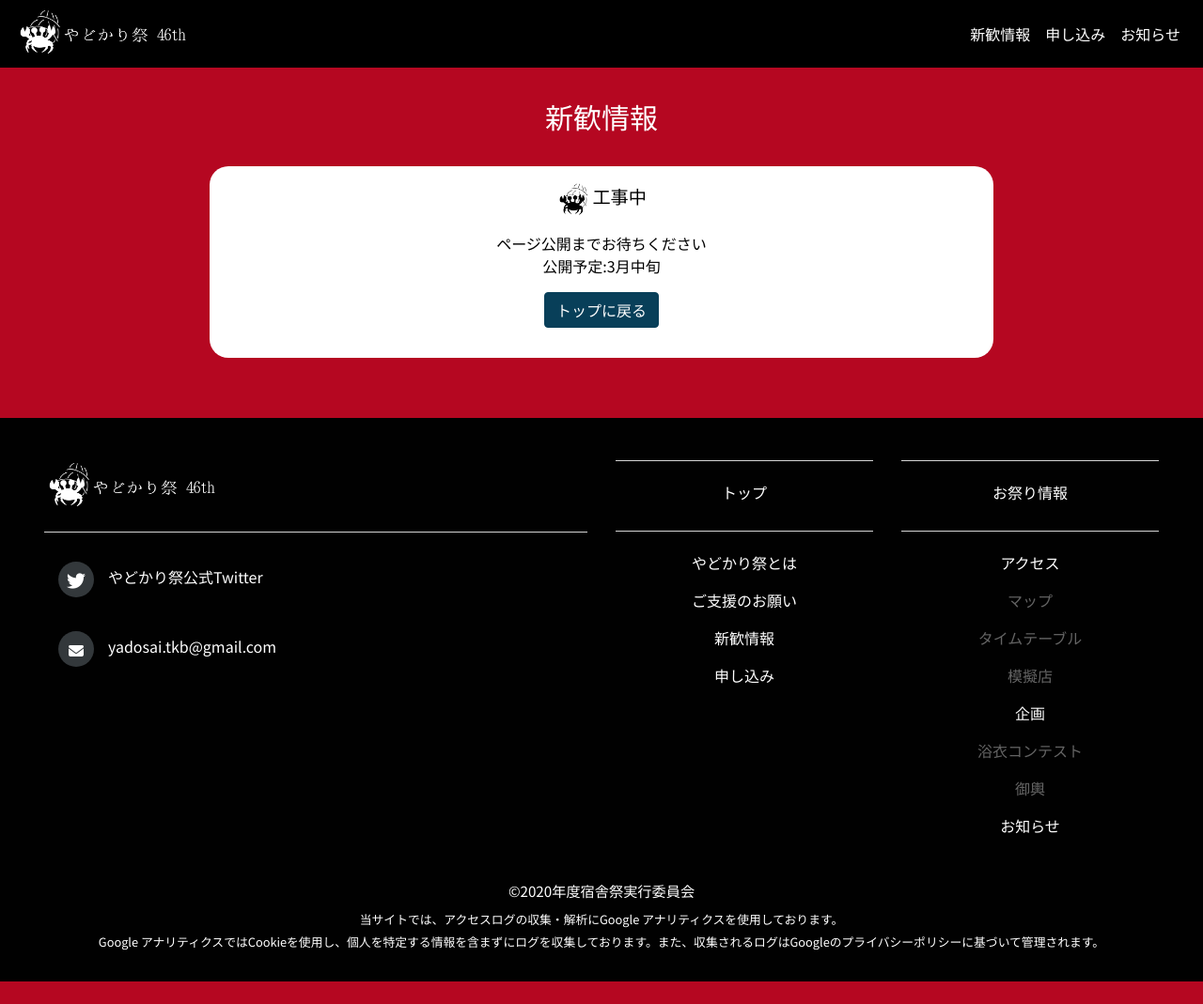
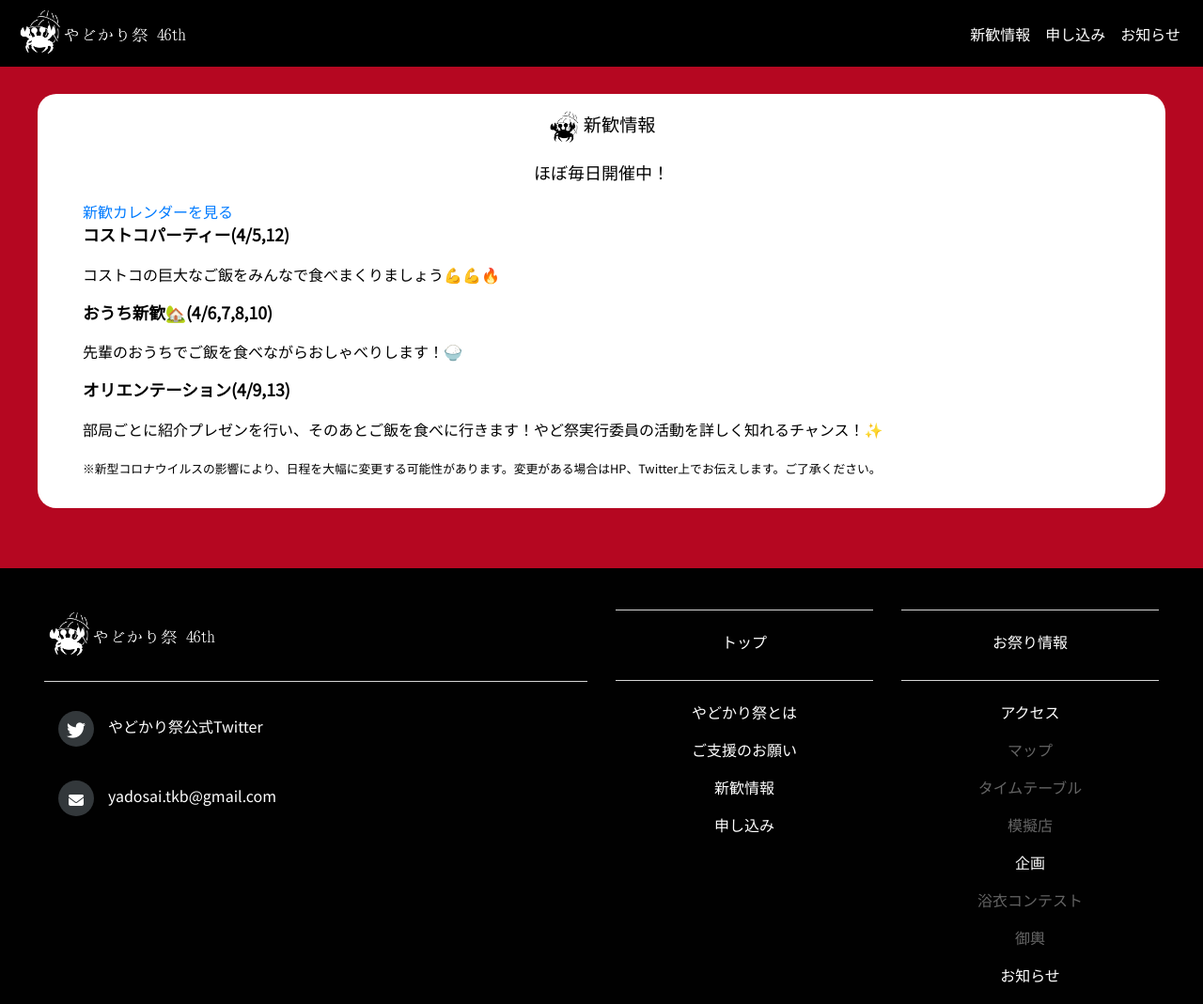
Before and after one commit to thistle519/yado2020, a plain HTML site: page shinkan.html in a window 1280 px wide. Shown: the top 1069 px of the page at 94% size. Before the commit the page ends 1045 px from the top, so only its background shows below. Drawn offline with nearby package versions, Linux system fonts and the light colour scheme.

Commit message:
新歓ページ公開

```diff
--- a/shinkan.html
+++ b/shinkan.html
@@ -1,4 +1,3 @@
-<!-- 工事中 -->
 <!DOCTYPE html>
 <html lang="ja" prefix="og: http://ogp.me/ns#">
 
@@ -14,6 +13,7 @@
     </script>
   <meta charset="UTF-8">
   <title>新歓情報 | やどかり祭-筑波大学宿舎祭-</title>
+
   <meta name="description" content="5/29(金),3(土)に筑波大学で開催される「やどかり祭」の公式サイトです。">
   <!--  ファビコン -->
   <link rel="icon" href="img/icon.ico">
@@ -25,14 +25,14 @@
   <meta http-equiv="X-UA-Compatible" content="ie=edge">
 
   <!--OGP-->
+  <meta property="og:image" content="https://yadosai.com/img/yado_OGP1200.png" />
 
-    <meta property="og:image" content="https://yadosai.com/img/yado_OGP1200.png" />
   <!--SNSでシェアされたときの画像の絶対パス(URL)-->
   <meta property="og:title" content="新歓情報 | 筑波大学やどかり祭" />
   <!--ここもページごとに書いてください-->
   <!-- <meta property="og:type" content="website" />トップページではこっちを使ってください -->
   <meta property="og:type" content="article" />
-    <meta property="og:site_name" content="2020年度筑波大学やどかり祭" />
+  <meta property="og:site_name" content="筑波大学やどかり祭2020" />
   <meta property="og:description" content="5/29(金),3(土)に筑波大学で開催される「やどかり祭」の公式サイトです。" />
   <!--Twitter-->
   <meta name="twitter:card" content="summary_large_image" />
@@ -57,44 +57,68 @@
       <script src="https://code.jquery.com/jquery-3.4.1.min.js"
       integrity="sha256-CSXorXvZcTkaix6Yvo6HppcZGetbYMGWSFlBw8HfCJo=" crossorigin="anonymous"></script>
   <script src="js/load.js"></script>
-
 </head>
 
 <body ontouchstart=''>
+  <!-- <div class="test"></div> -->
   <!-- navigation -->
   <script>writeHeader();</script>
+
   <!-- navigation -->
 
 
-    <section class="main">
+  <section class="main" style="margin-top: 100px; border-top: none;">
     <!--ナビゲーションバーの次のセクションではmargin-top:50px;指定しないと要素が被る-->
     <!-- 汎用タイル -->
     <!-- 横1枚タイル -->
-        <div class="container-fluid">
-        <p class="my_page-title text-center">新歓情報</p>
+    <div class="row justify-content-center">
+      <div class="col-11 col-md tile is-round is-bg-white">
+        <section class="tile-content">
+          <p class="text-center tile-title col-title">新歓情報</p>
+          <p class="text-center">
+            <font size="+1">ほぼ毎日開催中！</font>
+          </p>
+          <script async id='calinc-mem118678-height1000' type="text/javascript"
+            src="//freecalend.com/jstac/calinc.js"></script>
+          <a target='_blank' href='https://freecalend.com/open/mem118678_date202004'
+            id='fctargetlink-date202004'>新歓カレンダーを見る</a>
 
-            <div class="row justify-content-center">
-                <div class="col-11 col-md-10 col-lg-8 tile is-round is-bg-white">
-                    <section class="tile-content">
-                        <p class="text-center tile-title col-title">工事中</p>
-                        <p class="text-center">ページ公開までお待ちください<br>公開予定:3月中旬</p>
-                        <p class="text-center"><button type="button" class="btn"
-                                onclick="location.href='index.html'">トップに戻る</button>
+          <p class="tile-sub-title">
+           コストコパーティー(4/5,12)
           </p>
+          <p>コストコの巨大なご飯をみんなで食べまくりましょう💪💪🔥</p>
+          <p class="tile-sub-title">おうち新歓🏡(4/6,7,8,10)
+          </p>
+          <p>先輩のおうちでご飯を食べながらおしゃべりします！🍚</p>
+          <p class="tile-sub-title">オリエンテーション(4/9,13)
+          </p>
+          <p>部局ごとに紹介プレゼンを行い、そのあとご飯を食べに行きます！やど祭実行委員の活動を詳しく知れるチャンス！✨
+          </p>
+          <p><small>※新型コロナウイルスの影響により、日程を大幅に変更する可能性があります。変更がある場合はHP、Twitter上でお伝えします。ご了承ください。</small></p>
         </section>
       </div>
     </div>
-        </div>
-
     <!-- 横1枚タイル -->
 
+    <!-- 複数枚タイル -->
+    <!-- 複数枚タイル -->
+
+    <!-- 2枚固定タイル -->
+    <!-- 2枚固定タイル -->
+    <!-- 汎用タイル -->
+    <!-- tile colomn -->
+
+    <!-- Card layout-->
+    <!-- カードレイアウトページのタイトル　from tile colomn -->
+    <!-- カードレイアウトページのタイトル -->
+
+    <!-- cards-->
+
   </section>
-
+  <!-- Card layout-->
     <!-- footer -->
     <script>writeFooter();</script>
     <!-- footer -->
-
-    <!-- jQuery (necessary for Bootstrap's JavaScript plugins) -->
 
   <script src="https://cdnjs.cloudflare.com/ajax/libs/popper.js/1.14.7/umd/popper.min.js"
     integrity="sha384-UO2eT0CpHqdSJQ6hJty5KVphtPhzWj9WO1clHTMGa3JDZwrnQq4sF86dIHNDz0W1"
```
Lines whose indentation alone changed are shown as unchanged.
